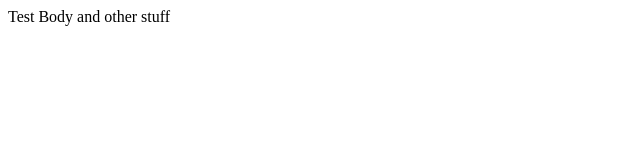
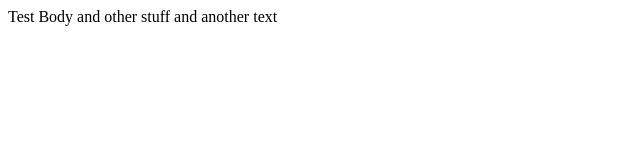
Before and after one commit to jacobvarghese/jacobvarghese.github.io, a plain HTML site: page index.html in a window 1280 px wide. Shown: the whole page, without its empty margins (0-640 px from the left). Drawn offline with Linux system fonts and the light colour scheme.

Commit message:
another commit

```diff
--- a/index.html
+++ b/index.html
@@ -14,6 +14,6 @@
 
 <body>
   <!--script src="js/scripts.js"></script-->
-  Test Body and other stuff
+  Test Body and other stuff and another text
 </body>
 </html>
```
